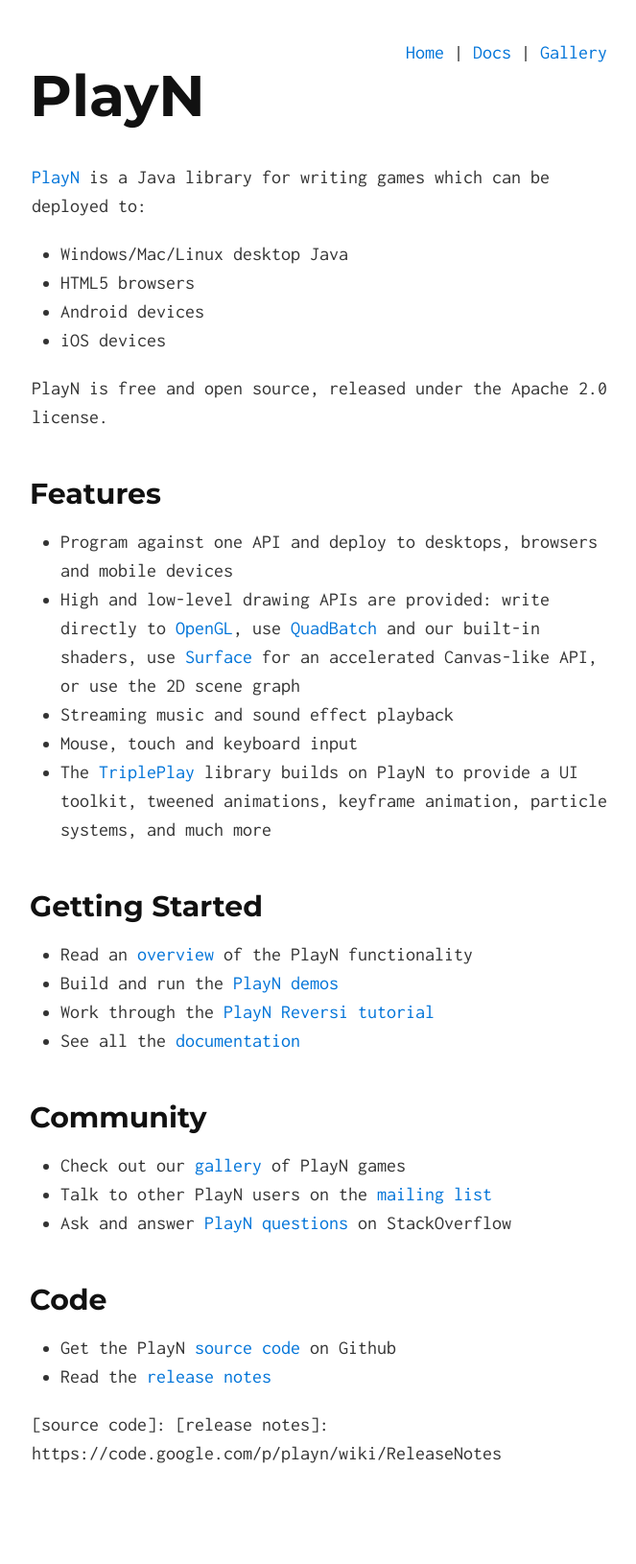
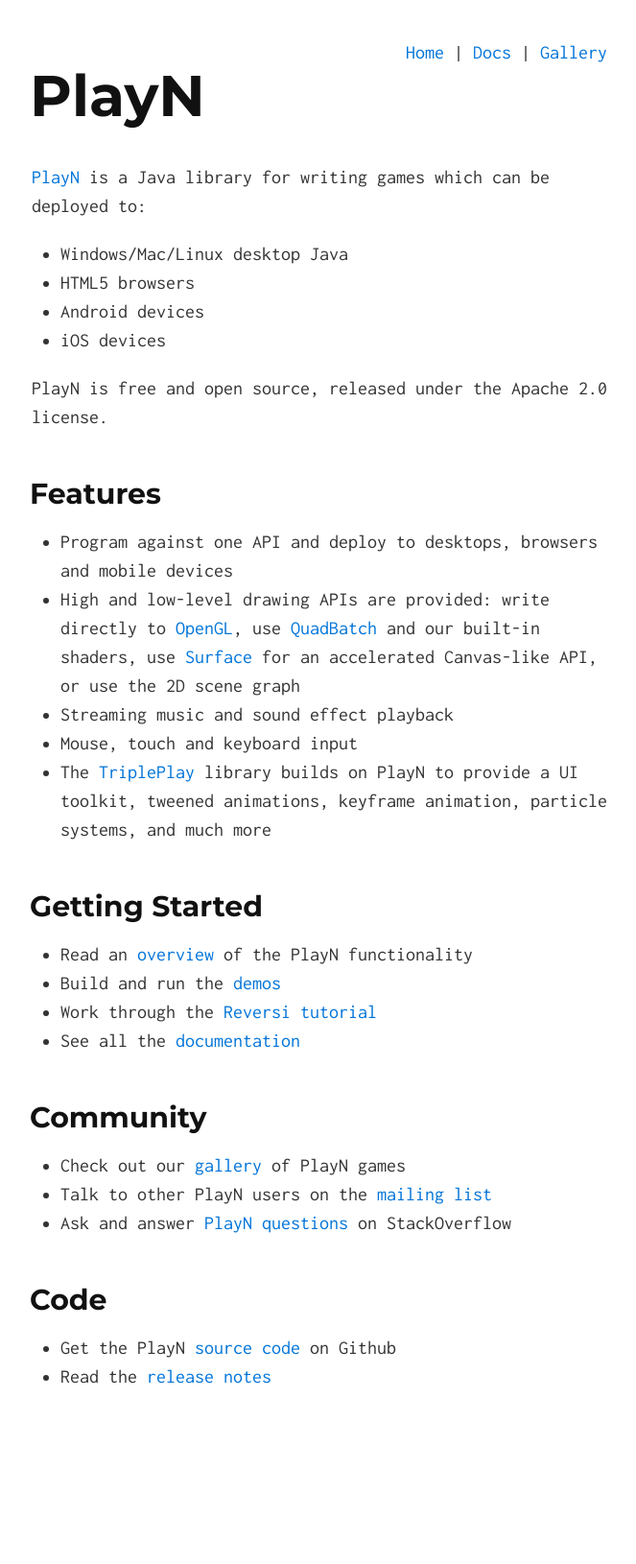
Before and after one commit to playn/playn.github.io, a Jekyll site: the page built from index.md, in a window 1280 px wide. Shown: the whole page at 96% size, without its empty margins (307-970 px from the left). Built offline with Jekyll 4.4.1, drawn with Linux system fonts in a browser that asks for light colours; after the commit the page ends 1550 px from its top, so only the background shows below that.

Commit message:
Fix some links and other bits.

```diff
--- a/index.md
+++ b/index.md
@@ -26,8 +26,8 @@
 ## Getting Started
 
 * Read an [overview](docs/overview.html) of the PlayN functionality
-* Build and run the [PlayN demos](docs/#demos)
-* Work through the [PlayN Reversi tutorial](docs/#tutorial)
+* Build and run the [demos](docs/#demos)
+* Work through the [Reversi tutorial](docs/tutorial.html)
 * See all the [documentation](docs)
 
 ## Community
@@ -47,5 +47,3 @@
 [QuadBatch]: docs/overview.html#quadbatch
 [Surface]: docs/overview.html#surface
 [TriplePlay]: https://github.com/threerings/tripleplay
-[source code]:
-[release notes]: https://code.google.com/p/playn/wiki/ReleaseNotes
```
Also changed, not shown: docs/index.md (+7 -7 lines).
